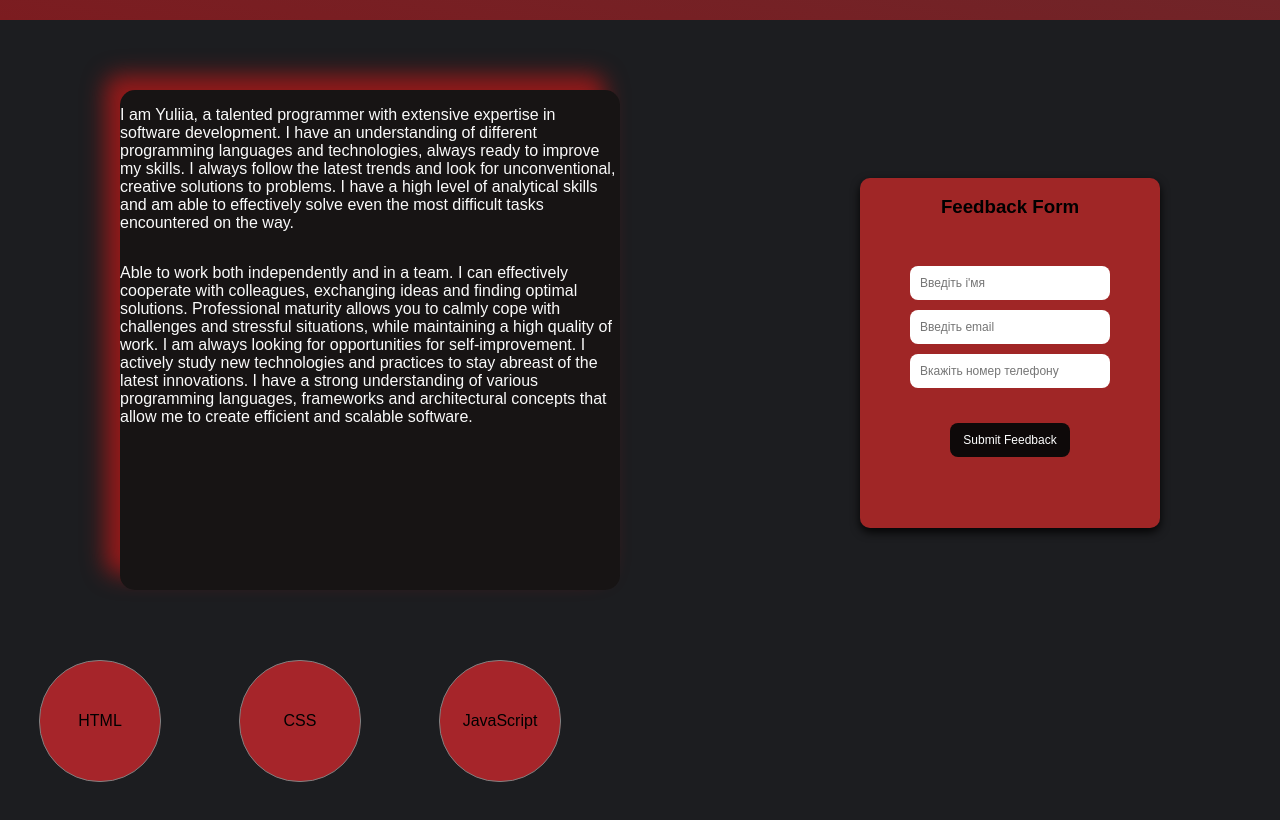
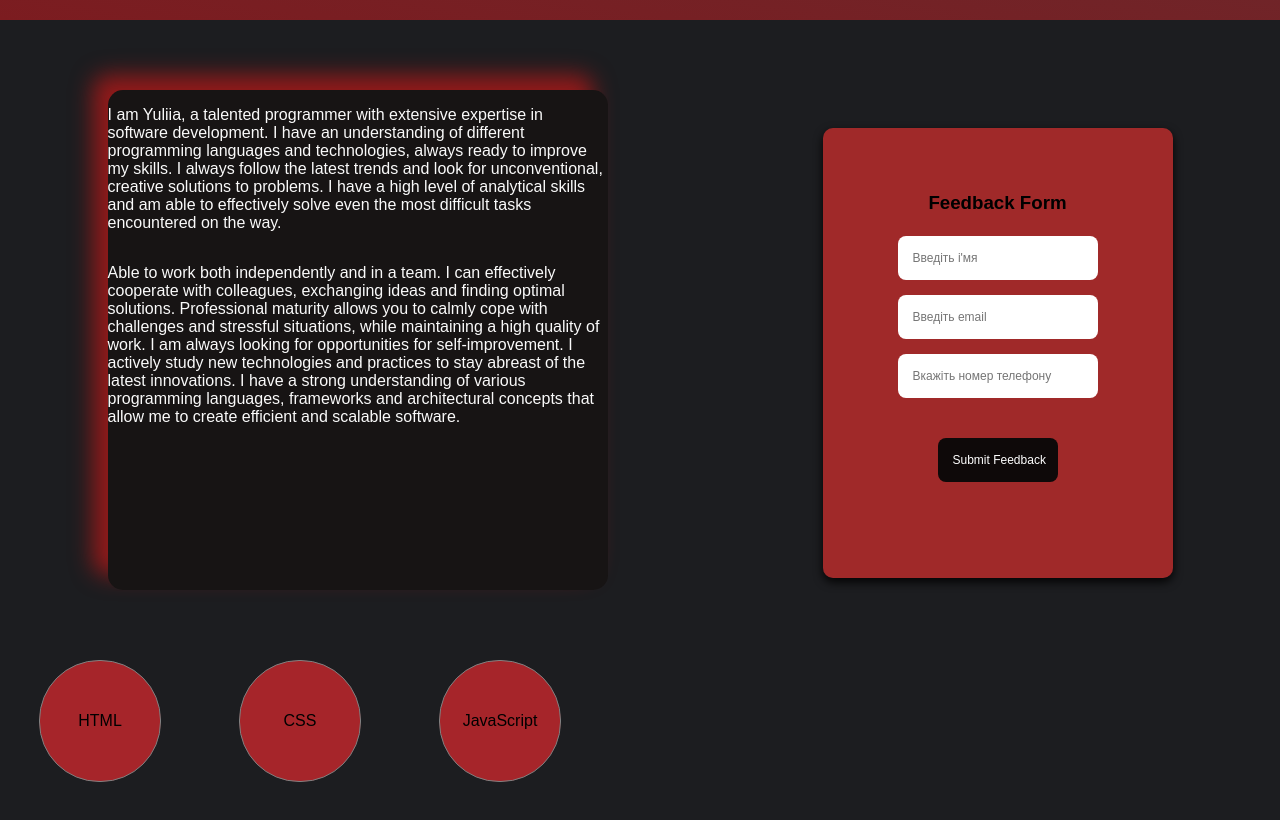
Before and after one commit to Ya1605/OwnSites, a plain HTML site: page allDoc/sites.html in a window 1280 px wide. Shown: the part 1680-2500 px from the top of the page. Drawn offline with Linux system fonts and the light colour scheme.

Commit message:
changed sec page

```diff
--- a/allDoc/sitesEfect.css
+++ b/allDoc/sitesEfect.css
@@ -241,9 +241,9 @@ header .hedBut:nth-child(1){
 }
 .form-container {
     margin-top: 25px;
-    height: 350px;
-    width: 300px;
-    background: rgba(174, 39, 39, 0.9);
+    height: 450px;
+    width: 350px;
+    background: rgba(174, 43, 43, 0.9);
     border-radius: 10px;
     box-shadow: 0 4px 10px rgba(0, 0, 0, 0.9);
     display: flex;
@@ -263,7 +263,7 @@ form{
 }
 
 .form-group {
-    margin-bottom: 10px;
+    margin-bottom: 15px;
     width: 200px;
     display: flex;
     justify-content: center;
@@ -273,7 +273,7 @@ form{
 
 .form-group input {
     width: 100%;
-    padding: 10px;
+    padding: 15px;
     border: none;
     border-radius: 8px;
     outline: none;
@@ -297,7 +297,7 @@ form{
 
 }
 .form-group input[type="submit"]:hover {
-    background: #df8585;
+    background: #2c2cac;
 
 }
 
```
